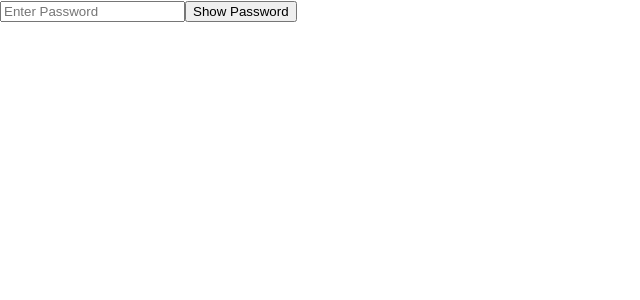
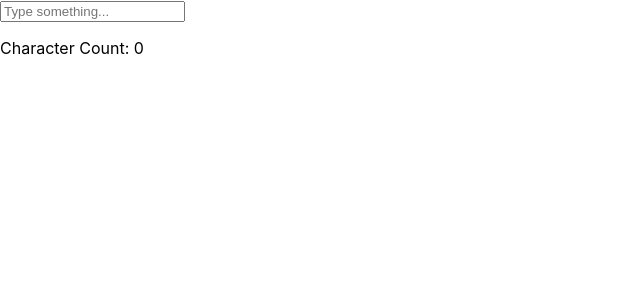
Before and after one commit to Aarti-Waghmare-React-Course/web_development1, a React (Create React App) app in the folder react-beginner-projects/: page / in a window 1280 px wide. Shown: the top 300 px of the page, without its empty margins (0-640 px from the left). Built offline with nearby package versions, Linux system fonts and the light colour scheme.

Commit message:
counting character logic added

```diff
--- a/react-beginner-projects/src/App.js
+++ b/react-beginner-projects/src/App.js
@@ -7,6 +7,7 @@ import ChangeColor_04 from './components/01_usestate/ChangeColor_04';
 import TextMirror_05 from './components/01_usestate/TextMirror_05';
 import DoubleNumber_06 from './components/01_usestate/DoubleNumber_06';
 import PasswordToggle_07 from './components/01_usestate/PasswordToggle_07';
+import CharacterCounter_08 from './components/01_usestate/CharacterCounter_08';
 
 function App() {
   return (
@@ -17,7 +18,8 @@ function App() {
     {/* <ChangeColor_04/> */}
     {/* <TextMirror_05/> */}
     {/* <DoubleNumber_06/> */}
-    <PasswordToggle_07/>
+    {/* <PasswordToggle_07/> */}
+    <CharacterCounter_08/>
     </>
   );
 }
```
